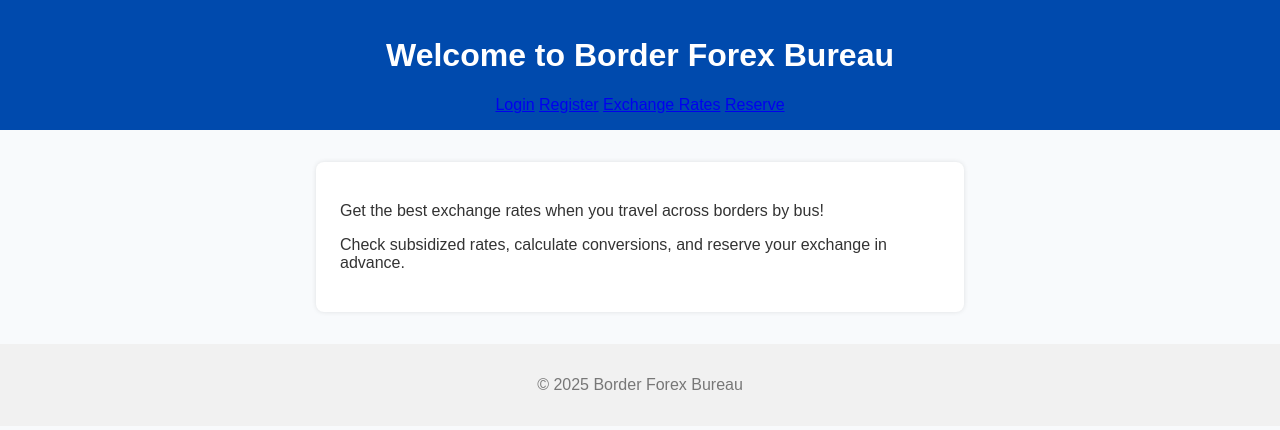
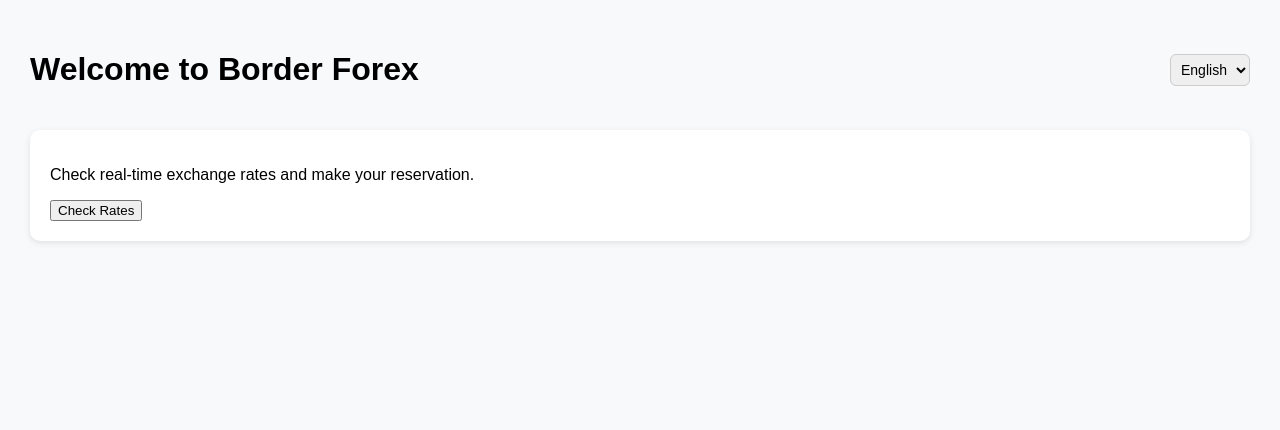
Before and after one commit to Bm142-web/border-forex, a plain HTML site: page frontend/index.html in a window 1280 px wide. Drawn offline with Linux system fonts and the light colour scheme.

Commit message:
Update index.html

```diff
--- a/frontend/index.html
+++ b/frontend/index.html
@@ -1,29 +1,50 @@
 <!DOCTYPE html>
 <html lang="en">
 <head>
-  <meta charset="UTF-8">
-  <meta name="viewport" content="width=device-width, initial-scale=1.0">
-  <title>Border Forex Bureau</title>
-  <link rel="stylesheet" href="style.css">
+  <meta charset="UTF-8" />
+  <meta name="viewport" content="width=device-width, initial-scale=1.0" />
+  <title>Border Forex</title>
+  <style>
+    body {
+      font-family: Arial, sans-serif;
+      margin: 30px;
+      background-color: #f8f9fa;
+    }
+    header {
+      display: flex;
+      justify-content: space-between;
+      align-items: center;
+    }
+    select {
+      padding: 6px;
+      font-size: 14px;
+      border-radius: 6px;
+      border: 1px solid #ccc;
+    }
+    .card {
+      background: white;
+      border-radius: 10px;
+      padding: 20px;
+      box-shadow: 0 2px 6px rgba(0,0,0,0.1);
+      margin-top: 20px;
+    }
+  </style>
 </head>
 <body>
+
   <header>
-    <h1>Welcome to Border Forex Bureau</h1>
-    <nav>
-      <a href="login.html">Login</a>
-      <a href="register.html">Register</a>
-      <a href="rates.html">Exchange Rates</a>
-      <a href="reserve.html">Reserve</a>
-    </nav>
+    <h1 id="title">Welcome to Border Forex</h1>
+    <select id="languageSelect">
+      <option value="en">English</option>
+      <option value="sw">Swahili</option>
+    </select>
   </header>
 
-  <main>
-    <p>Get the best exchange rates when you travel across borders by bus!</p>
-    <p>Check subsidized rates, calculate conversions, and reserve your exchange in advance.</p>
-  </main>
+  <div class="card">
+    <p id="description">Check real-time exchange rates and make your reservation.</p>
+    <button id="checkRatesBtn">Check Rates</button>
+  </div>
 
-  <footer>
-    <p>© 2025 Border Forex Bureau</p>
-  </footer>
+  <script src="script.js"></script>
 </body>
 </html>
```
